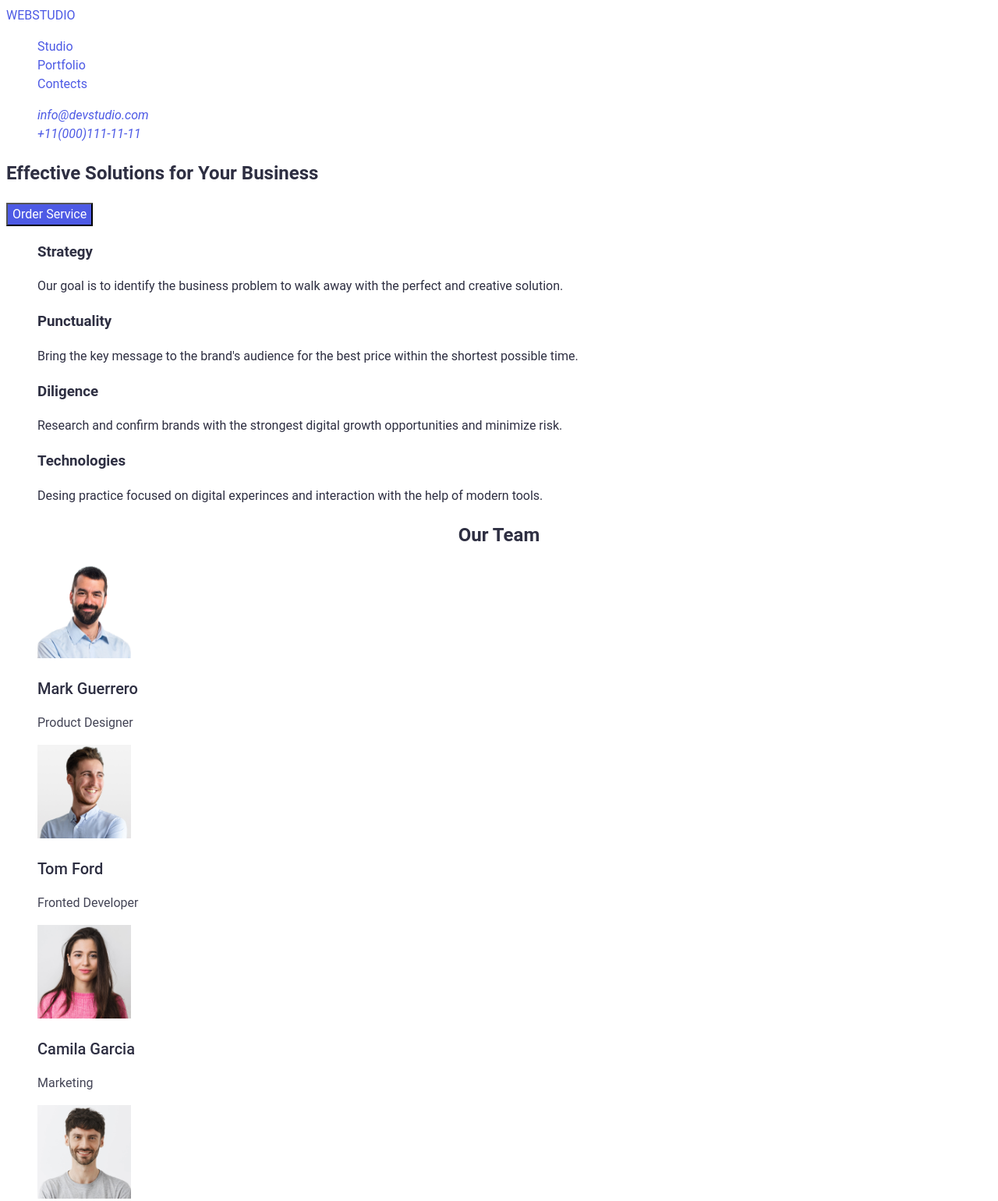
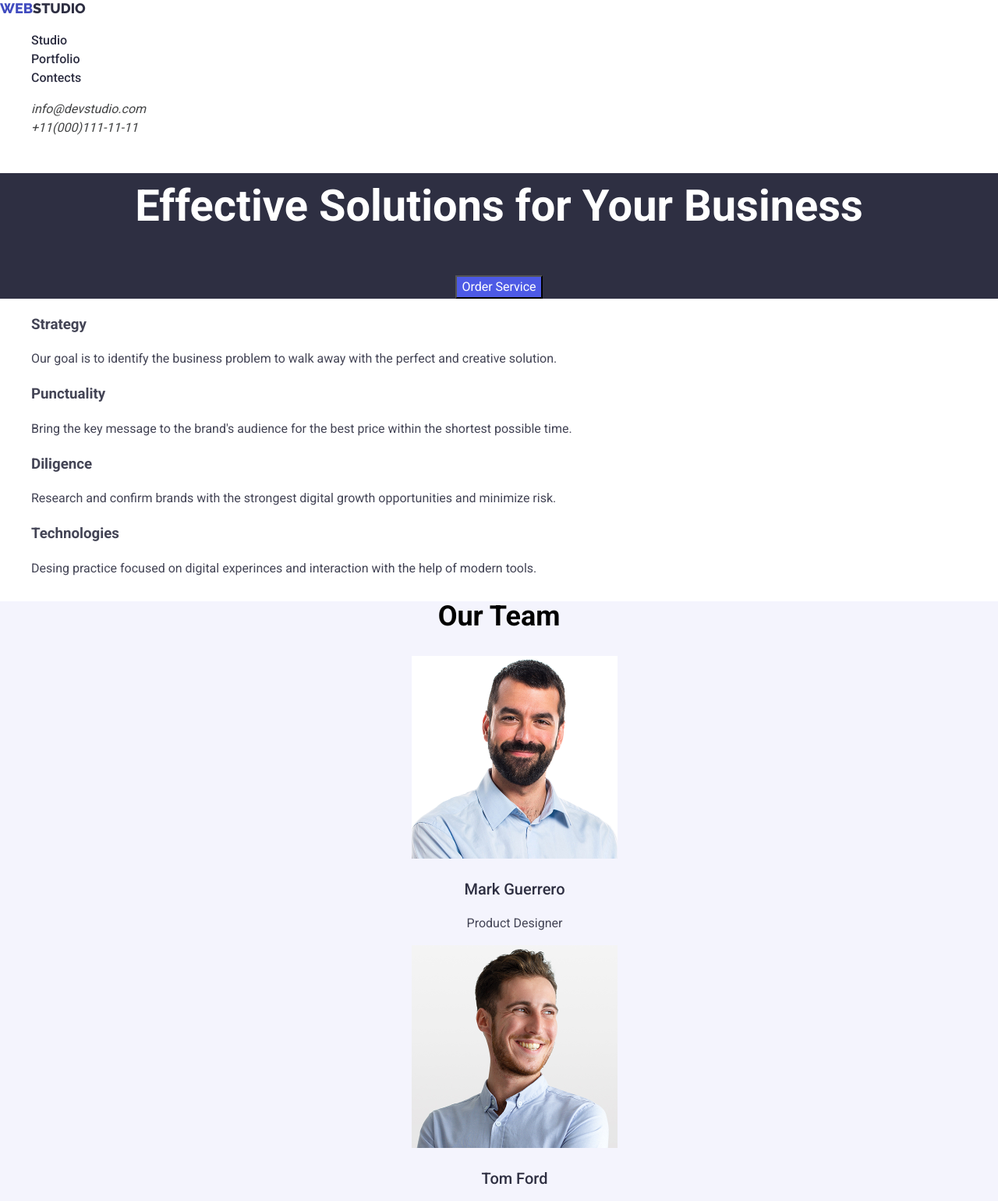
Before and after one commit to oguzhancuceoglu/goit-markup-hw-02, a plain HTML site: page index.html in a window 1280 px wide. Shown: the top 1540 px of the page at 78% size. Drawn offline with nearby package versions, Linux system fonts and the light colour scheme.

Commit message:
odev2 gönderim

```diff
--- a/index.html
+++ b/index.html
@@ -4,14 +4,22 @@
     <meta charset="UTF-8" />
     <meta name="viewport" content="width=device-width, initial-scale=1.0" />
     <title>Document</title>
-    <link rel="stylesheet" href="./styles.css" />
+    <link
+      rel="stylesheet"
+      href="https://cdnjs.cloudflare.com/ajax/libs/modern-normalize/2.0.0/modern-normalize.min.css"
+    />
+    <link
+      href="https://fonts.googleapis.com/css2?family=Raleway:wght@800&family=Roboto:wght@400;500;700&display=swap"
+      rel="stylesheet"
+    />
+    <link rel="stylesheet" href="./styles/styles.css" />
   </head>
   <body>
-
     <header>
-      <a href="./index.html">WEBSTUDIO</a>
-      <nav>
-
+      <a href="./index.html" class="logo"
+        >WEB<span class="logo-light">STUDIO</span></a
+      >
+      <nav class="title-nav">
         <ul>
           <li><a href=""> Studio </a></li>
           <li><a href=""> Portfolio </a></li>
@@ -20,7 +28,7 @@
       </nav>
 
       <!-- iletişim bilgileri -->
-      <address>
+      <address class="contacts">
         <ul>
           <li><a href="mailto:info@devstudio.com">info@devstudio.com</a></li>
           <li><a href="tel:+11(111-11-11)">+11(000)111-11-11</a></li>
@@ -28,8 +36,8 @@
       </address>
     </header>
     <main>
-      <section>
-        <h1 class="header-title">Effective Solutions for Your Business</h1>
+      <section class="hero-section">
+        <h1 class="hero-title">Effective Solutions for Your Business</h1>
         <button type="button" class="ilkbuton">Order Service</button>
       </section>
 
@@ -68,15 +76,15 @@
           </li>
         </ul>
       </section>
-      <section>
+      <section class="team-section">
         <h2 class="header2">Our Team</h2>
         <ul>
           <li>
             <img
               src="./images/img.jpg"
               alt="görsel1"
-              width="120"
-              height="120"
+              width="264"
+              height="260"
             />
             <h3 class="görselalt">Mark Guerrero</h3>
             <p class="görselaltmetin">Product Designer</p>
@@ -85,8 +93,8 @@
             <img
               src="./images/img-2.jpg"
               alt="görsel2"
-              width="120"
-              height="120"
+              width="264"
+              height="260"
             />
             <h3 class="görselalt">Tom Ford</h3>
             <p class="görselaltmetin">Fronted Developer</p>
@@ -95,8 +103,8 @@
             <img
               src="./images/img-3.jpg"
               alt="görsel3"
-              width="120"
-              height="120"
+              width="264"
+              height="260"
             />
             <h3 class="görselalt">Camila Garcia</h3>
             <p class="görselaltmetin">Marketing</p>
@@ -105,53 +113,55 @@
             <img
               src="./images/img-4.jpg"
               alt="görsel4"
-              width="120"
-              height="120"
+              width="264"
+              height="260"
             />
             <h3 class="görselalt">Daniel Wilson</h3>
             <p class="görselaltmetin">UI Designer</p>
           </li>
         </ul>
       </section>
-      <section>
-        <h2>Our Portfolio</h2>
+      <section class="portfolio-section">
+        <h2 class="header2">Our Portfolio</h2>
         <ul>
           <li>
-            <img src="./images/alt1.jpg" alt="alt1" width="120" height="120" />
+            <img src="./images/alt1.jpg" alt="alt1" width="264" height="260" />
             <h3 class="görselalt">Banking App</h3>
             <p class="görselaltmetin">App</p>
           </li>
           <li>
-            <img src="./images/alt2.jpg" alt="alt2" width="120" height="120" />
+            <img src="./images/alt2.jpg" alt="alt2" width="264" height="260" />
             <h3 class="görselalt">Cashless Payment</h3>
             <p class="görselaltmetin">Marketing</p>
           </li>
           <li>
-            <img src="./images/alt3.jpg" alt="alt3" width="120" height="120" />
+            <img src="./images/alt3.jpg" alt="alt3" width="264" height="260" />
             <h3 class="görselalt">Meditation App</h3>
             <p class="görselaltmetin">App</p>
           </li>
           <li>
-            <img src="./images/alt4.jpg" alt="alt4" width="120" height="120" />
+            <img src="./images/alt4.jpg" alt="alt4" width="264" height="260" />
             <h3 class="görselalt">Taxi Service</h3>
             <p class="görselaltmetin">Marketing</p>
           </li>
           <li>
-            <img src="./images/alt5.jpg" alt="alt5" width="120" height="120" />
+            <img src="./images/alt5.jpg" alt="alt5" width="264" height="260" />
             <h3 class="görselalt">Screen Illustations</h3>
             <p class="görselaltmetin">Desing</p>
           </li>
           <li>
-            <img src="./images/alt6.jpg" alt="alt6" width="120" height="120" />
+            <img src="./images/alt6.jpg" alt="alt6" width="264" height="260" />
             <h3>Online Courses</h3>
             <p>Marketing</p>
           </li>
         </ul>
       </section>
     </main>
-    <footer>
-      <a href="./index.html">WEBSTUDIO</a>
-      <p>
+    <footer class="footer-section">
+      <a href="./index.html" class="logo"
+        >WEB<span class="logo-light1">STUDIO</span></a
+      >
+      <p class="footer-p">
         Increase the flow of customers and sales for your business with digital
         marketing & growth solutions
       </p>
--- a/styles.css
+++ /dev/null
@@ -1,41 +0,0 @@
-body {
-    font-family: Roboto, sans-serif;
-    font-size: 16px;
-    line-height: 1.5;
-    color: #2e2f42;
-}
-.ilkbuton {
-    font-size: 16px;
-    background-color: #4d5ae5;
-    color: #ffffff;
-    font-family: inherit;
-    line-height: 1.5;
-    cursor: pointer;
-}
-.ilkbuton:hover, .ilkbuton:focus {
-    background-color: #404bbf;
-}
-a:hover, a:focus {
-    color: #404bbf;
-}
-a {
-    text-decoration: none;
-    color: #4d5ae5;
-}
-ul {
-    list-style: none;
-}
-h2 {
-    text-align: center;
-}
-.görselalt {
-    font-weight: 500;
-    font-size: 20px;
-    line-height: 1.2;
-    color: #2e2f42;
-}
-.görselaltmetin {
-    font-size: 16px;
-    line-height: 1.5;
-    color: #434455;
-}
--- /dev/null
+++ b/styles/styles.css
@@ -0,0 +1,112 @@
+body {
+    font-family: Roboto, sans-serif;
+    font-size: 16px;
+    line-height: 1.5;
+    color: #434455;
+    background-color: #ffffff;
+}
+.ilkbuton {
+    font-size: 16px;
+    background-color: #4d5ae5;
+    color: #ffffff;
+    font-family: inherit;
+    line-height: 1.5;
+    cursor: pointer;
+}
+.ilkbuton:hover, .ilkbuton:focus {
+    background-color: #404bbf;
+}
+a:hover, a:focus {
+    color: #404bbf;
+}
+a {
+    text-decoration: none;
+    color: #4d5ae5;
+}
+ul {
+    list-style: none;
+}
+.hero-section {
+    background-color: #2e2f42;
+    text-align: center;
+}
+.hero-title {
+    font-family: "Roboto", sans-serif;
+    font-size: 56px;
+    font-weight: 700;
+    text-align: center;
+    color: #ffffff;
+
+}
+h2 {
+    font-size: 36px;
+    line-height: 1.11;
+    text-align: center;
+    text-transform: capitalize;
+    color: #2e2f42;
+}
+.team-section {
+    background-color: #f4f4fd;
+    text-align: center;
+}
+.header2 {
+    color: black;
+    font-size: 36px;
+}
+
+.görselalt {
+    font-weight: 500;
+    font-size: 20px;
+    line-height: 1.2;
+    color: #2e2f42;
+}
+.görselaltmetin {
+    font-size: 16px;
+    line-height: 1.5;
+    color: #434455;
+}
+
+.logo {
+    font-family: "Raleway", sans-serif;
+    font-weight: 800;
+    font-size: 18px;
+    line-height: 1.17;
+    text-decoration: none;
+    color: #4d5ae5;
+}
+.logo-light {
+    color: #2e2f42;
+}
+.logo-light1{
+    color: #ffffff;
+}
+.portfolio-section {
+    background-color: #f4f4fd;
+    text-align: center;
+}
+.footer-section {
+    background-color: #2e2f42;
+    text-align: center;
+}
+.footer-p {
+    color: #ffffff;
+    text-align: center;
+}
+.title-nav ul a{
+    color: #2e2f42;
+    list-style: none;
+    font-size: 16px;
+    font-weight: 500;
+    line-height: 1.5;
+}
+.title-nav ul a:hover,
+.title-nav ul a:focus {
+    color: #404bbf;
+}
+.contacts ul a{
+    color: #434445;
+}
+.contacts ul a:hover,
+.contacts ul a:focus {
+    color: #404bbf;
+}
```
Also changed, not shown: 2 other files.
